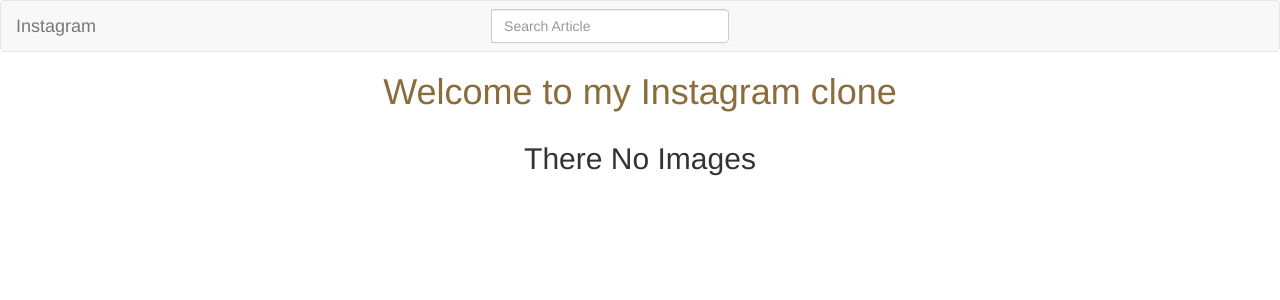
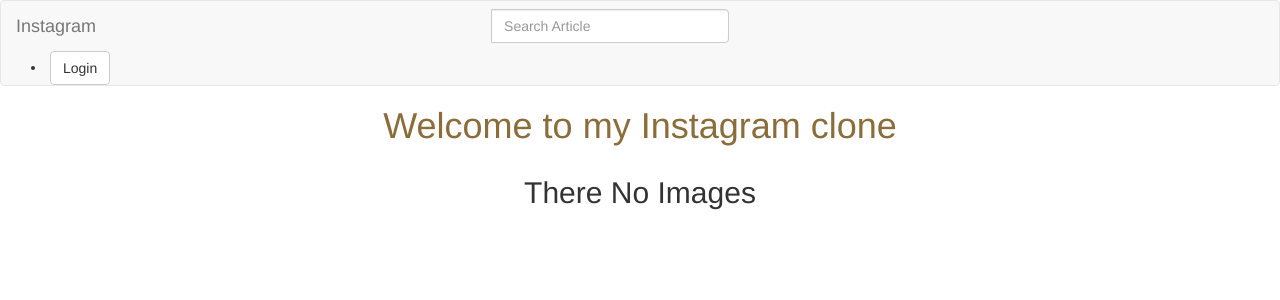
Before and after one commit to MrazTevin/Instagram-clone, a Django app: template instagram/templates/index.html in a window 1280 px wide. Shown: the top 300 px of the page. Run offline with Django 3.2, Linux system fonts and the light colour scheme; the template is opened without the code that fills it, so the values that code supplies are empty; some libraries are stand-ins or nearby versions.

Commit message:
added user is authenticated template tag

```diff
--- a/instagram/templates/navbar.html
+++ b/instagram/templates/navbar.html
@@ -25,6 +25,33 @@
 
                 </form>
             </div>
+            <!--The search form above-->
+            <div class="col-sm-6 col-md-6">
+                {% if user.is_authenticated %}
+                <ul>
+                    <li class="dropdown">
+                        <a href="#" class="dropdown-toggle btn btn-default" data-toggle="dropdown" role="button" aria-expanded="false">Account
+                            <span class="caret"></span>
+                        </a>
+                        <ul class="dropdown-menu" role="menu">
+                            <li>
+                                <a href="{%url 'welcome'%}">Home</a>
+                            </li>
+                            <li>
+                                <a href="/accounts/password/change">Change Password</a>
+                            </li>
+                            <li>
+                                <a href="/logout">Logout</a>
+                            </li>
+                        </ul>
+                    </li>
+                </ul>
+                {% else %}
+                <li>
+                    <a class='btn btn-default' href="/accounts/login">Login</a>
+                </li>
+
+                {% endif %}
         </div>
     </nav>
 </body>
```
